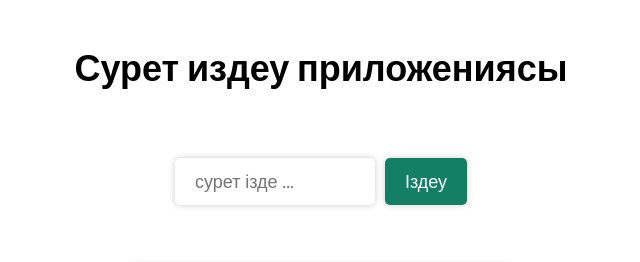
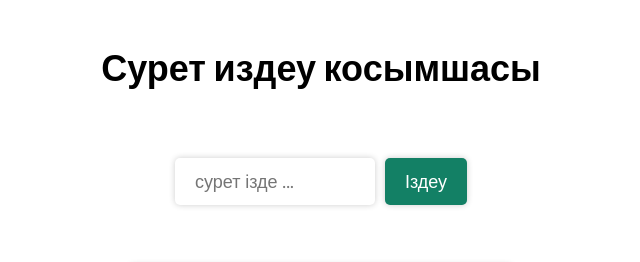
Before and after one commit to nurisPHPP/picture-search-app, a plain HTML site: page index.html in a window 1280 px wide. Shown: the top 262 px of the page, without its empty margins (319-959 px from the left). Drawn offline with Linux system fonts and the light colour scheme.

Commit message:
сурет издеу озгерди

```diff
--- a/index.html
+++ b/index.html
@@ -7,7 +7,7 @@
     <link rel="stylesheet" href="style.css">
 </head>
 <body>
-<h1>Сурет издеу приложениясы</h1>
+<h1>Сурет издеу косымшасы</h1>
 
 <form action="">
     <input type="text" id="search-input" placeholder="сурет ізде ...">
```
